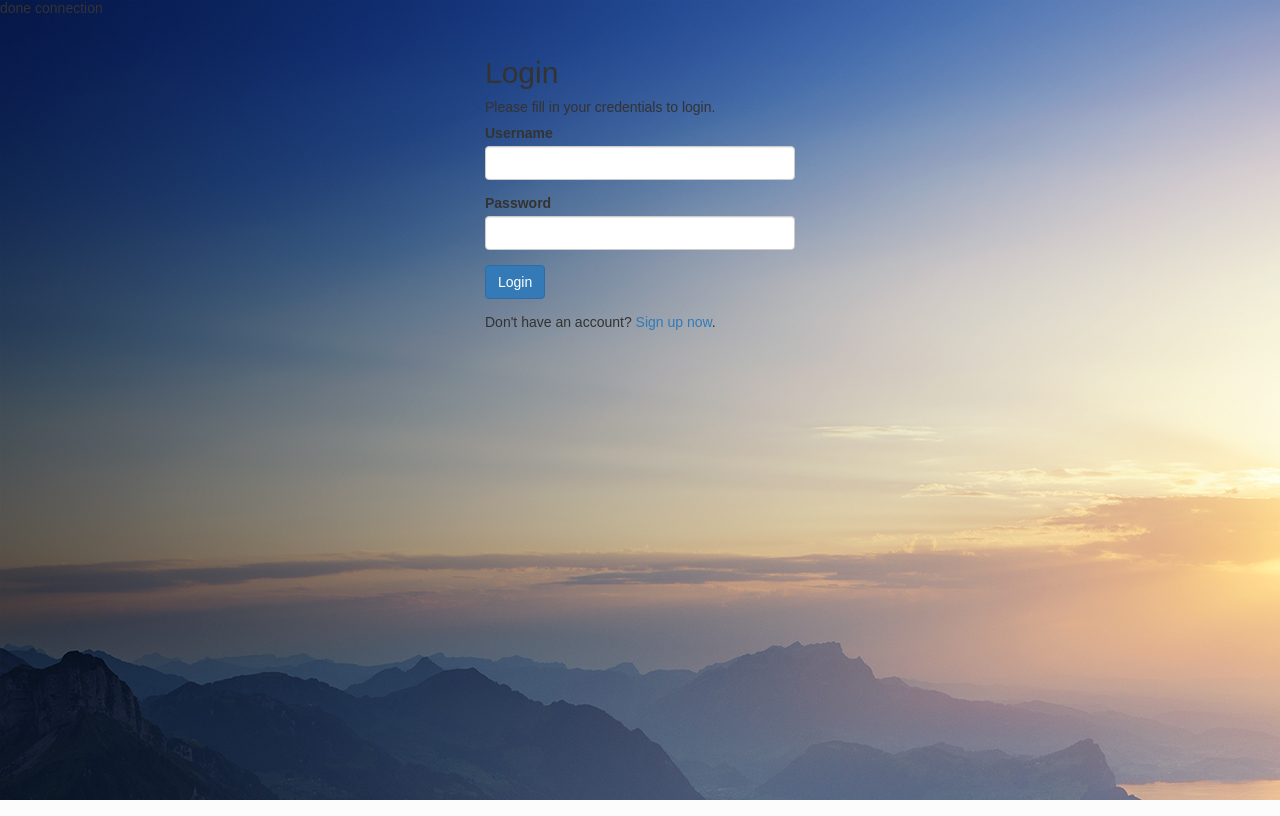
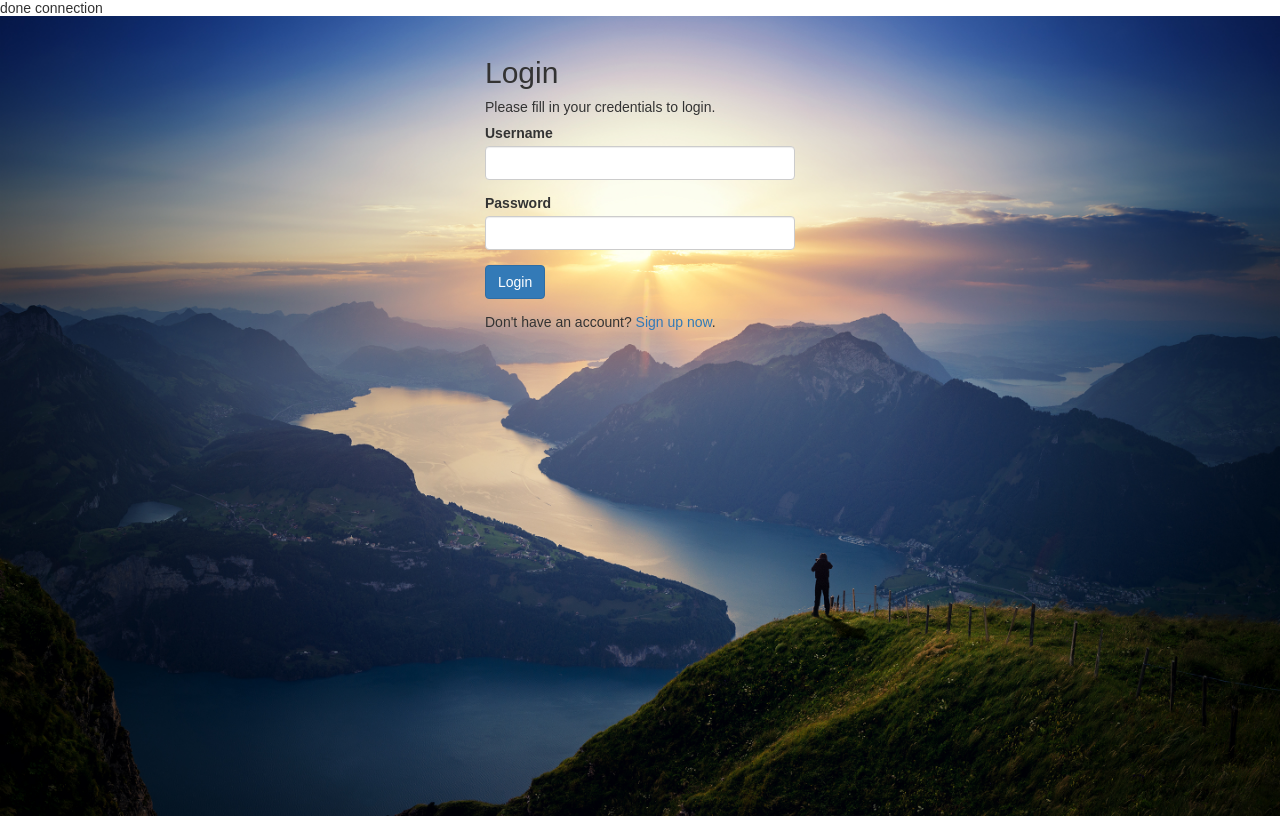
Before and after one commit to fshafi1997/mymessenger, a PHP site: page / in a window 1280 px wide. Run offline with PHP 8.4, Linux system fonts and the light colour scheme.

Commit message:
fixed background

```diff
--- a/index.php
+++ b/index.php
@@ -83,9 +83,22 @@ if($_SERVER["REQUEST_METHOD"] == "POST"){
     <style type="text/css">
         body{ font: 14px sans-serif; }
         .wrapper{ width: 350px; padding: 20px; }
+        .bg {
+            /* The image used */
+            background-image: url("backgroundW.jpg");
+
+            /* Full height */
+            height: 100%;
+
+            /* Center and scale the image nicely */
+            background-position: center;
+            background-repeat: no-repeat;
+            background-size: cover;
+            }
     </style>
 </head>
-<body background="backgroundW.jpg">
+<body>
+<div class="bg">
     <div class="wrapper" style="margin: 0px auto;">
         <h2>Login</h2>
         <p>Please fill in your credentials to login.</p>
@@ -106,5 +119,6 @@ if($_SERVER["REQUEST_METHOD"] == "POST"){
             <p>Don't have an account? <a href="register.php">Sign up now</a>.</p>
         </form>
     </div>
+</div>
 </body>
 </html>
```
Also changed, not shown: register.php (+15 -1 lines).
